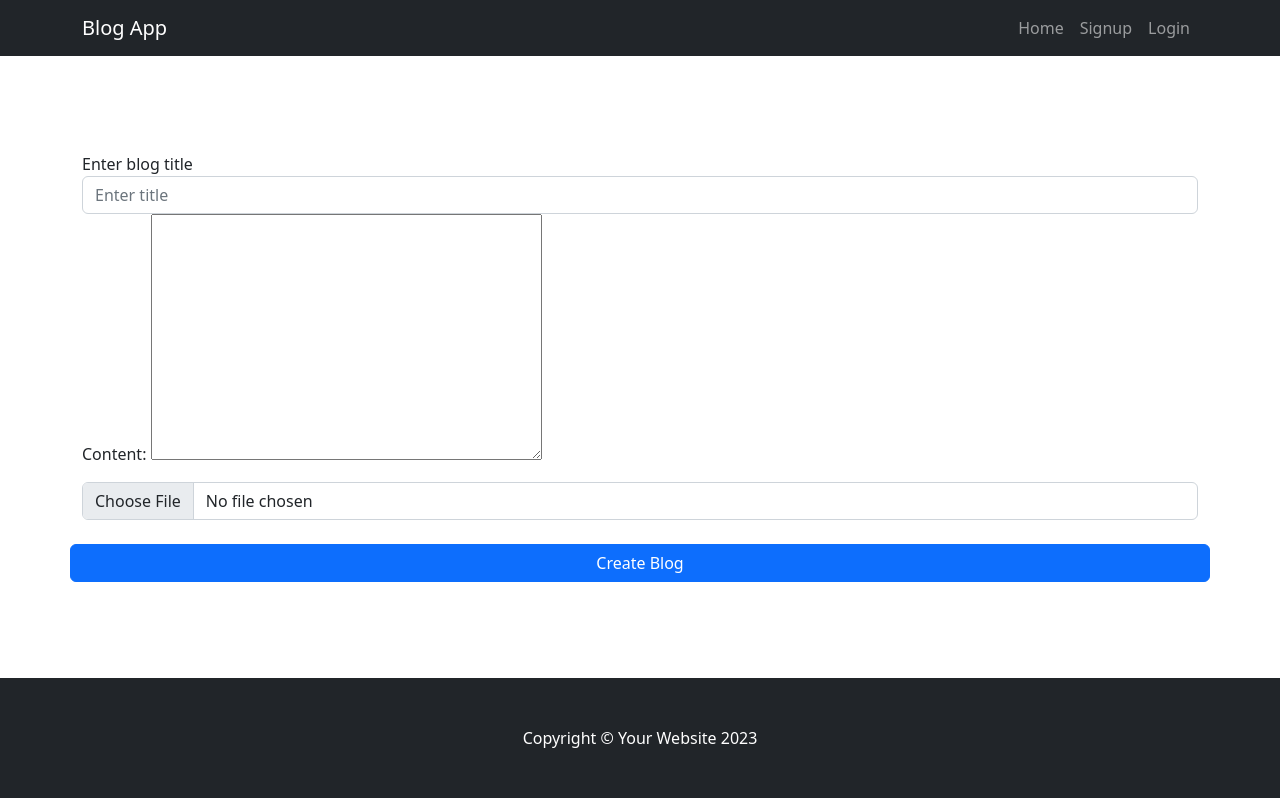
After one commit to Yugal1072/Blog_app, a Django app: page /add_blogs/ in a window 1280 px wide. The commit adds this page. Run offline with Django 4.2, Linux system fonts and the light colour scheme; some libraries are stand-ins or nearby versions.

Commit message:
Backend is Ready for Uploading Blog also Add Blog page done!

```diff
--- /dev/null
+++ b/blog/blogapp/form.py
@@ -0,0 +1,11 @@
+from django.forms import *
+from .models import *
+
+from froala_editor.widgets import FroalaEditor
+
+
+
+class BlogForm(ModelForm):
+    class Meta:
+        model = BlogModel
+        fields = ['content']
--- a/blog/blogapp/models.py
+++ b/blog/blogapp/models.py
@@ -7,6 +7,7 @@ from .helpers import *
 
 # Create your models here.
 class BlogModel(models.Model):
+    user = models.ForeignKey(User, blank=True, null= True, on_delete=models.CASCADE)
     title = models.CharField(max_length=2000)
     content = FroalaField()
     slug = models.SlugField(max_length=1000, null=True , blank= True)
--- /dev/null
+++ b/blog/blogapp/templates/add_blogs.html
@@ -0,0 +1,35 @@
+{% extends 'base.html' %}
+
+{%  block start %}
+
+
+<div class="container">
+
+    <form action="" method="post" class="mt-5 pt-5 mb-5 pb-5" enctype="multipart/form-data">
+        {% csrf_token %}
+        <div class="row">
+            <div class="col-md-12">
+                <label>Enter blog title</label>
+                <input type="text" class="form-control" placeholder="Enter title" name="title">
+            </div>
+
+            <div class="col-md-12">
+                {{form.media}}
+                {{form.as_p}}
+            </div>
+
+            <div class="col-md-12">
+                <input type="file" class="form-control" name="image">
+            </div>
+
+            <button class="btn btn-primary mt-4">Create Blog</button>
+        </div>
+    </form>
+
+
+</div>
+
+
+
+
+{% endblock %}
--- a/blog/blogapp/templates/base.html
+++ b/blog/blogapp/templates/base.html
@@ -24,20 +24,24 @@
             <div class="collapse navbar-collapse" id="navbarSupportedContent">
                 <ul class="navbar-nav ms-auto mb-2 mb-lg-0">
                     <li class="nav-item"><a class="nav-link" href="{% url 'homepage' %}">Home</a></li>
+                    <li class="nav-item"><a class="nav-link" href="{% url 'signup_page' %}">Signup</a></li>
+
+                    {% if request.user.is_authenticated %}
+                    <li class="nav-item"><a class="nav-link active" aria-current="page" href="{% url 'add_blogs' %}">Add Blogs</a></li>
+                    <a  class="btn btn-success" type="submit" href="/logout_page/"> Logout</a>
+                    {% else %}
+
                     <li class="nav-item"><a class="nav-link" href="{% url 'login_page' %}">Login</a></li>
-                    <li class="nav-item"><a class="nav-link" href="{% url 'signup_page' %}">Signup</a></li>
-                    <li class="nav-item"><a class="nav-link active" aria-current="page" href="#">Blog</a></li>
+                    {% endif %}
                 </ul>
 
-                <form role="search" class="d-flex">
+                <!-- <form role="search" class="d-flex">
 
                     {% if request.user.is_authenticated %}
-                    <a  class="btn btn-success" type="submit" href="/logout_page/"> Logout</a>
-                    {% else %}
                     <a  class="btn btn-success" type="submit" href="{% url 'login_page' %}"> Login</a>
                     {% endif %}
 
-                </form>
+                </form> -->
 
             </div>
         </div>
--- a/blog/blogapp/urls.py
+++ b/blog/blogapp/urls.py
@@ -8,4 +8,5 @@ urlpatterns = [
     path('signup_page/', signup_page, name='signup_page'),
     path('login_page/', login_page, name='login_page'),
     path('logout_page/', logout_page, name='logout_page'),
+    path('add_blogs/', add_blogs, name='add_blogs'),
 ]
--- a/blog/blogapp/views.py
+++ b/blog/blogapp/views.py
@@ -3,7 +3,7 @@ from django.contrib import messages
 from django.contrib.auth.models import User
 from django.contrib.auth import login, logout, authenticate
 from django.contrib.auth.decorators import login_required
-
+from .form import *
 
 # Create your views here.
 
@@ -14,6 +14,30 @@ def base(request):
 @login_required(login_url='/login_page')
 def homepage(request):
     return render(request, 'homepage.html')
+
+#Adding blogs
+def add_blogs(request):
+    context = {'form': BlogForm}
+    try:
+        if request.method == 'POST':
+            form = BlogForm(request.POST)
+            image = request.FILES['image']
+            title = request.POST['title']
+            user = request.user
+
+            if form.is_valid():
+                content = form.cleaned_data['content']
+
+            BlogModel.objects.create(
+                user = user, title = title, content = content, image = image,
+            )
+            return redirect('/homepage')
+
+    except Exception as e:
+        print(e)
+    return render(request, 'add_blogs.html', context)
+
+
 
 
 # AUTHENTICATIONS
```
Also changed, not shown: blog/blogapp/migrations/0004_blogmodel_user.py (added), blog/db.sqlite3, blog/public/static/blog/1.webp (added), blog/public/static/blog/1_rdK75FC.webp (added).
